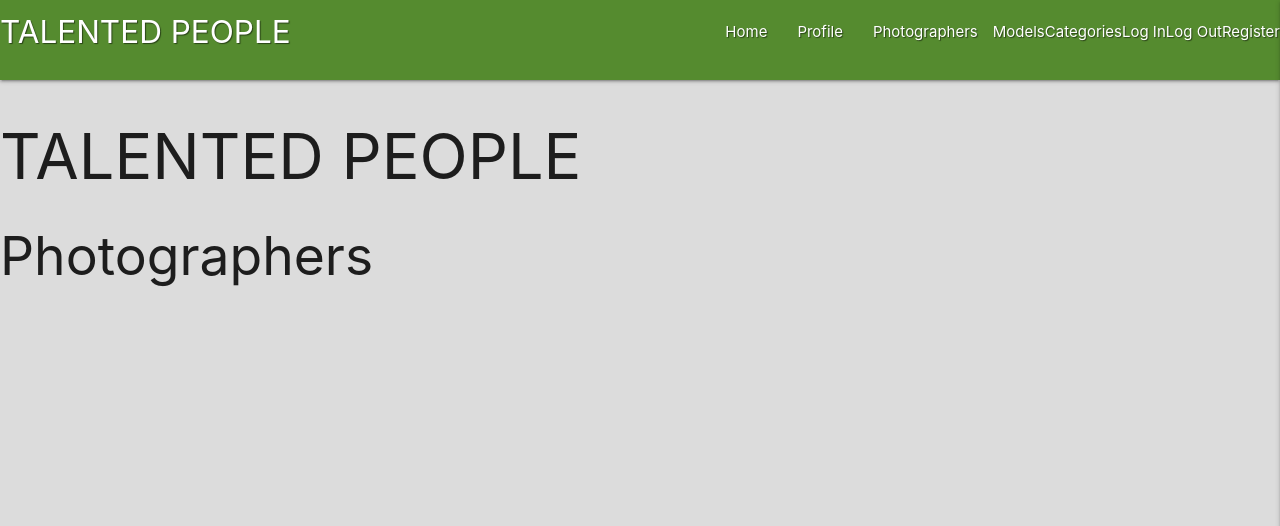
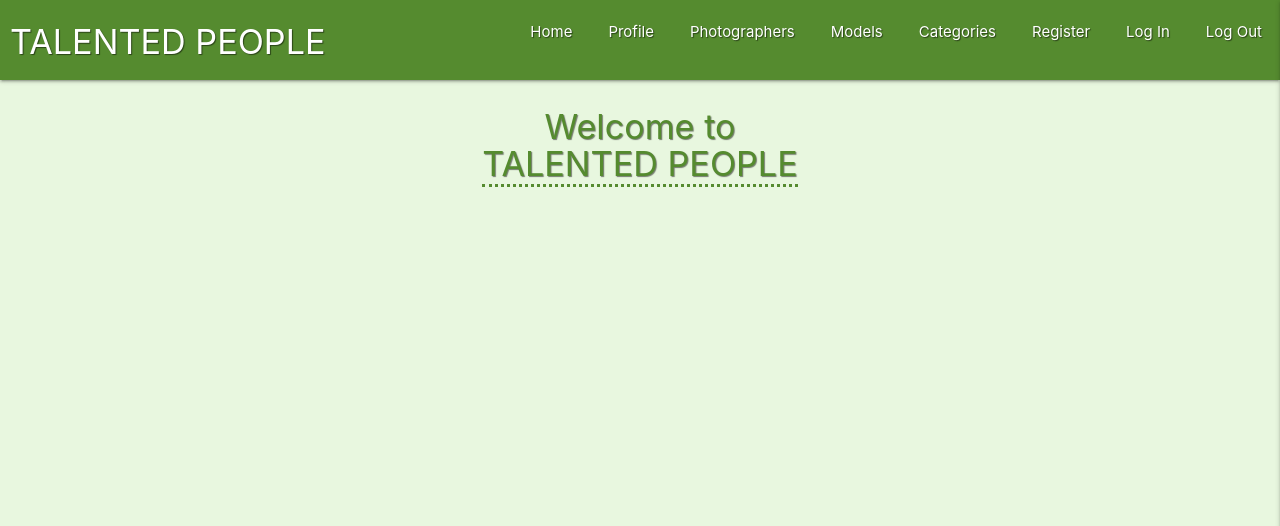
Before and after one commit to OndrejValla/TALENTED-PEOPLE, a Flask app: page / in a window 1280 px wide. Shown: the top 526 px of the page. Run offline with Flask 2, Linux system fonts and the light colour scheme; data that the repository does not hold is empty; some libraries are stand-ins or nearby versions.

Commit message:
Add Register form

```diff
--- a/app.py
+++ b/app.py
@@ -4,6 +4,7 @@ from flask import (
     redirect, request, session, url_for)
 from flask_pymongo import PyMongo
 from bson.objectid import ObjectId
+from werkzeug.security import generate_password_hash, check_password_hash
 if os.path.exists("env.py"):
     import env
 
@@ -18,12 +19,23 @@ mongo = PyMongo(app)
 
 
 @app.route("/")
+@app.route("/get_home")
+def get_home():
+    return render_template("home.html")
+
+
+@app.route("/")
 @app.route("/get_photographers")
 def get_photographers():
     photographers = mongo.db.photographers.find()
     return render_template("photographers.html", photographers=photographers)
 
 
+@app.route("/register", methods=["GET", "POST"])
+def register():
+    return render_template("register.html")
+
+
 if __name__ == "__main__":
     app.run(host=os.environ.get("IP"),
             port=int(os.environ.get("PORT")),
--- a/static/css/style.css
+++ b/static/css/style.css
@@ -1,11 +1,35 @@
 body {
-    background-color: rgb(220, 220, 220);
+    background-color: rgb(232, 247, 223);
 }
 
 nav {
     min-height: 80px;
 }
 
+li {
+    margin-left: 3px;
+    margin-right: 3px;
+}
+
+u {
+    border-bottom: 3px dotted;
+    text-decoration: none;
+}
+
+.brand-logo-h4 {
+    margin-left: 10px;
+}
+
+@media only screen and (max-width: 600px) {
+    .brand-logo-h4 {
+        font-size: 21px;
+    }
+}
+
+.home-heading {
+    padding-top: 5px;
+}
+
 .text-shadow {
     text-shadow: 1px 1px 1px rgba(0, 0, 0, 0.5);
 }
--- a/templates/base.html
+++ b/templates/base.html
@@ -23,19 +23,20 @@
     <header>
         <!-- Main Navbar -->
         <nav class="nav-extended text-shadow light-green darken-3">
-            <div class="nav-wrapper">
-                <a href="#" class="brand-logo">TALENTED PEOPLE
+            <div class="col s12 m6 nav-wrapper">
+                <a href="#" class="brand-logo">
+                    <h4 class="brand-logo-h4">TALENTED PEOPLE</h4>
                 </a>
                 <a href="#" data-target="mobile-demo" class="sidenav-trigger right"><i class="fas fa-bars"></i></a>
                 <ul class="right hide-on-med-and-down">
-                    <li><a href="#">Home</a></li>
-                    <li><a href="#">Profile</a></li>
+                    <li><a href="{{ url_for('get_home') }}">Home</a></li>
+                    <li><a href="{{ url_for('get_home') }}">Profile</a></li>
                     <li><a href="{{ url_for('get_photographers') }}">Photographers</a></li>
-                    <li><a href="#"></a>Models</li>
-                    <li><a href="#"></a>Categories</li>
-                    <li><a href="#"></a>Log In</li>
-                    <li><a href="#"></a>Log Out</li>
-                    <li><a href="#"></a>Register</li>
+                    <li><a href="{{ url_for('get_home') }}">Models</a></li>
+                    <li><a href="{{ url_for('get_home') }}">Categories</a></li>
+                    <li><a href="{{ url_for('register') }}">Register</a></li>
+                    <li><a href="{{ url_for('get_home') }}">Log In</a></li>
+                    <li><a href="{{ url_for('get_home') }}">Log Out</a></li>
                 </ul>
             </div>
         </nav>
@@ -43,21 +44,22 @@
         <!-- Mobile Navbar -->
         <ul class="sidenav" id="mobile-demo">
             <li>
-                <h4 class="center-align light-green-text text-darken-3">TALENTED PEOPLE</h4>
+                <h5 class="light-green-text text-darken-3">TALENTED PEOPLE</h5>
             </li>
-            <li><a href="#" class="center-align light-green-text text-darken-3">Home</a></li>
-            <li><a href="#" class="center-align light-green-text text-darken-3">Profile</a></li>
-            <li><a href="{{ url_for('get_photographers') }}"
-                    class="center-align light-green-text text-darken-3">Photographers</a></li>
-            <li><a href="#" class="center-align light-green-text text-darken-3">Models</a></li>
-            <li><a href="#" class="center-align light-green-text text-darken-3">Categories</a></li>
-            <li><a href="#" class="center-align light-green-text text-darken-3">Log In</a></li>
-            <li><a href="#" class="center-align light-green-text text-darken-3">Log Out</a></li>
-            <li><a href="#" class="center-align light-green-text text-darken-3">Register</a></li>
+            <li><a href="{{ url_for('get_home') }}" class="light-green-text text-darken-3">Home</a></li>
+            <li><a href="#" class="light-green-text text-darken-3">Profile</a></li>
+            <li><a href="{{ url_for('get_photographers') }}" class="light-green-text text-darken-3">Photographers</a>
+            </li>
+            <li><a href="#" class="light-green-text text-darken-3">Models</a></li>
+            <li><a href="#" class="light-green-text text-darken-3">Categories</a></li>
+            <li><a href="{{ url_for('register') }}" class="light-green-text text-darken-3">Register</a></li>
+            <li><a href="#" class="light-green-text text-darken-3">Log In</a></li>
+            <li><a href="#" class="light-green-text text-darken-3">Log Out</a></li>
+
         </ul>
 
     </header>
-    <h1>TALENTED PEOPLE</h1>
+
     {% block main_content %}
     {% endblock %}
 
--- /dev/null
+++ b/templates/home.html
@@ -0,0 +1,9 @@
+{% extends "base.html" %}
+{% block main_content %}
+
+<h4 class="center-align light-green-text text-darken-3 text-shadow home-heading">Welcome to<br><u>TALENTED PEOPLE</u>
+</h4>
+
+
+
+{% endblock %}
--- a/templates/photographers.html
+++ b/templates/photographers.html
@@ -1,7 +1,8 @@
 {% extends "base.html" %}
 {% block main_content %}
 
-<h2>Photographers</h2>
+<h4 class="center-align light-green-text text-darken-3 text-shadow">PHOTOGRAPHERS
+</h4>
 
 {% for photographer in photographers %}
 {{ photographer.category_name }}<br>
```
Also changed, not shown: templates/register.html (added, +38 -0 lines).
